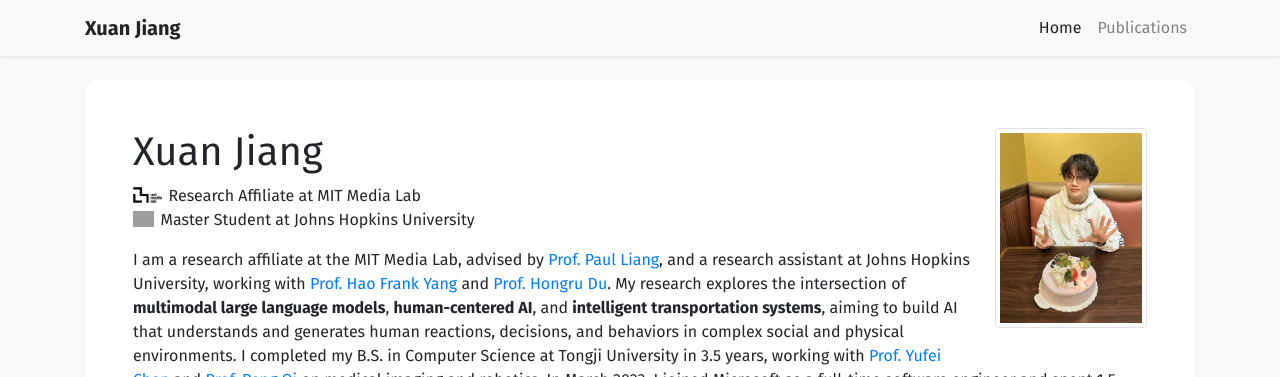
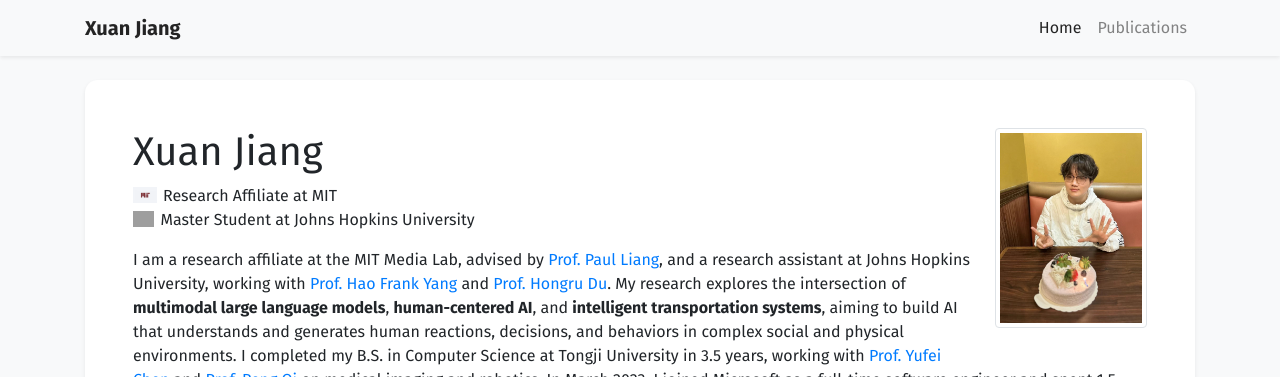
Before and after one commit to Xuan-1998/Xuan-1998.github.io, a Jekyll site: the page built from index.html, in a window 1280 px wide and 900 px high. Shown: the top 377 px of the window. Built offline with Jekyll 4.4.1, drawn with Linux system fonts in a browser that asks for light colours; nearby versions of some CDN libraries; a style sheet for code colours, icons or effects is not loaded; grey boxes are pictures that could not be loaded.

Commit message:
update affiliation

```diff
--- a/_data/profile.yml
+++ b/_data/profile.yml
@@ -3,8 +3,8 @@
 navbar_name: "Xuan Jiang"
 
 positions:
-- logo: /assets/images/badges/medialab.png  # Logo is optional
-  name: Research Affiliate at MIT Media Lab
+- logo: /assets/images/badges/mit.png  # Logo is optional
+  name: Research Affiliate at MIT
 - logo: /assets/images/badges/jhu.jpeg
   name: Master Student at Johns Hopkins University
 
```
Also changed, not shown: assets/images/badges/mit.png (added).
